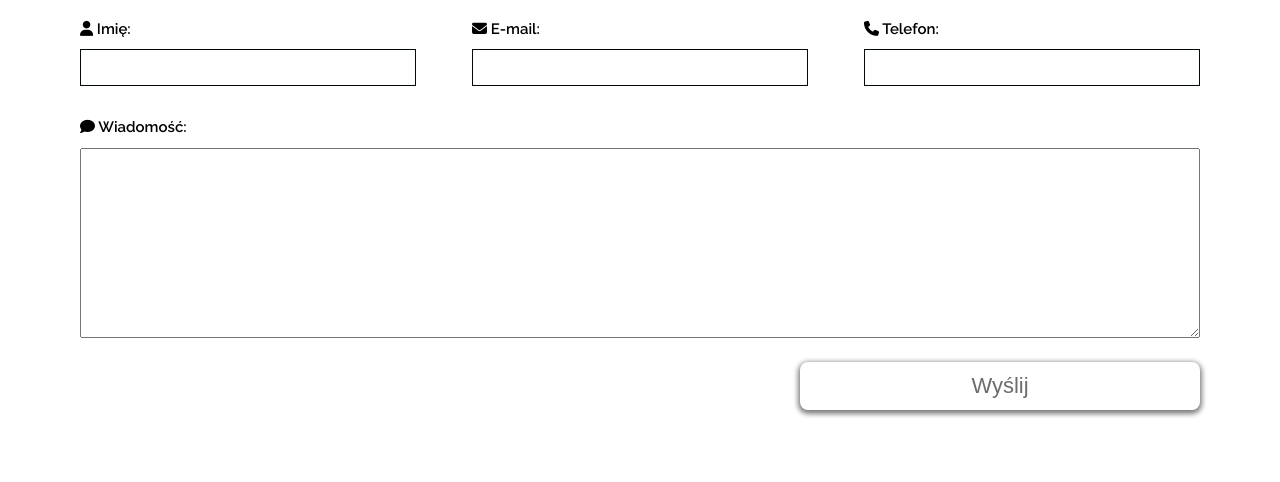
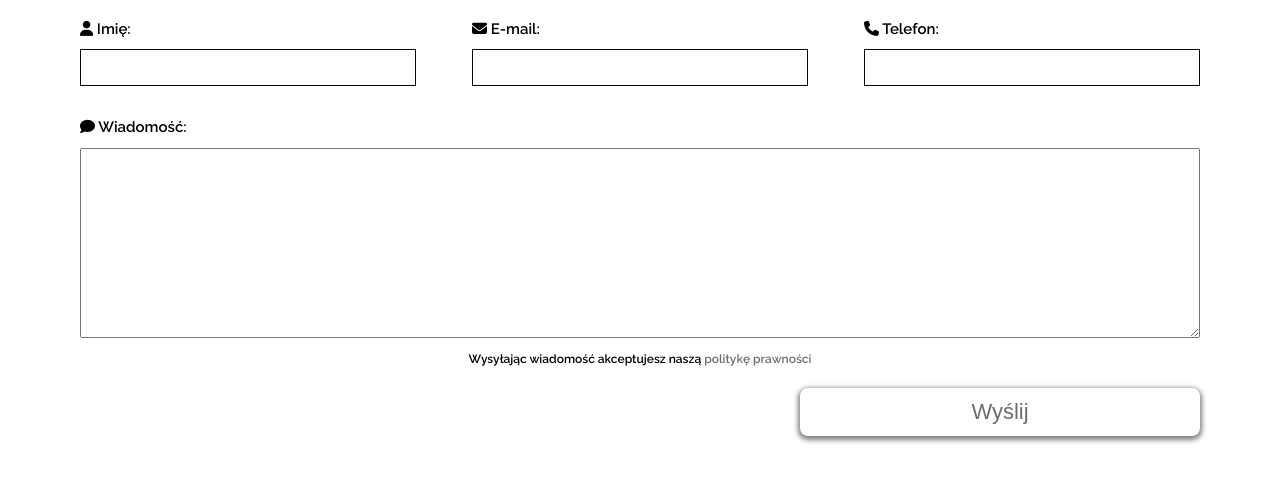
Before and after one commit to kimi1723/Forest-Website, a website: page kontakt.html in a window 1280 px wide. Shown: the part 298-780 px from the top of the page. Drawn offline with nearby package versions, Linux system fonts and the light colour scheme.

Commit message:
added privacy policy

```diff
--- a/kontakt.html
+++ b/kontakt.html
@@ -86,6 +86,15 @@
                     </div>
 
                     <div class="contact__form-box">
+
+                        <h2 class="contact__form-data-processing">
+                            Wysyłając wiadomość akceptujesz naszą <a class="contact__form-data-processing-link"
+                                href="#">politykę prawności</a>
+                        </h2>
+
+                    </div>
+
+                    <div class="contact__form-box">
                         <button type="submit" class="contact__form-btn btn-styles">Wyślij</button>
                     </div>
                 </form>
--- a/src/sass/_style.scss
+++ b/src/sass/_style.scss
@@ -457,6 +457,23 @@ body {
 			}
 		}
 
+		&-data-processing {
+			padding-top: 1em;
+			text-align: center;
+			font-size: 1.2rem;
+
+			&-link {
+				color: c.$disabled;
+				outline: none;
+
+				&:hover,
+				&:focus,
+				&:active {
+					color: c.$desaturated-light-green;
+				}
+			}
+		}
+
 		&-btn {
 			padding: 0.5em 0;
 			margin: 1em 0 2em;
```
Also changed, not shown: dist/css/main.min.css, 1 other file.
